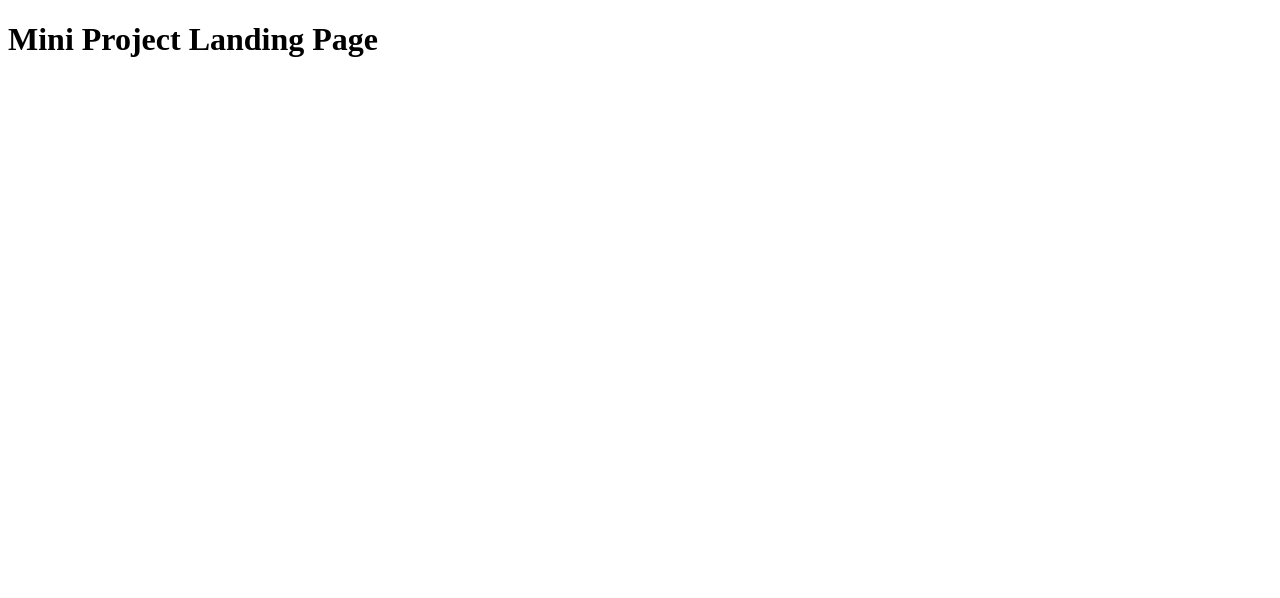
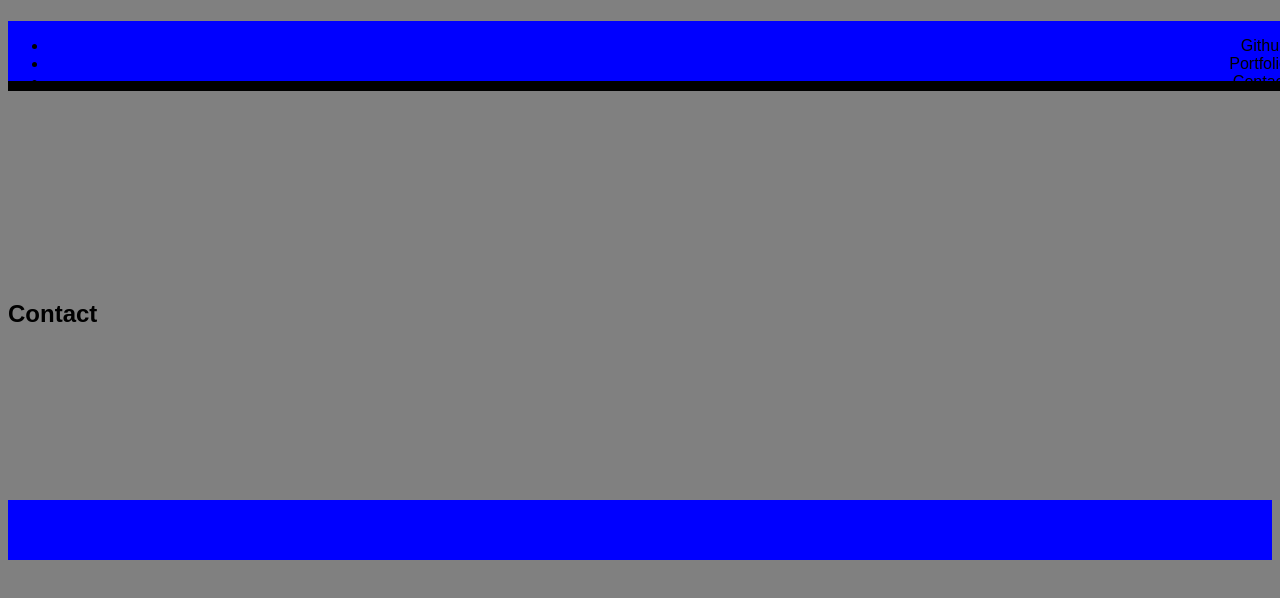
Before and after one commit to delantetr/improved-broccoli, a plain HTML site: page index.html in a window 1280 px wide. Drawn offline with Linux system fonts and the light colour scheme.

Commit message:
first draft edits

```diff
--- a/assets/style.css
+++ b/assets/style.css
@@ -0,0 +1,40 @@
+* {
+    font-family: Arial, Helvetica, sans-serif;
+}
+
+body {
+    background-color: gray;
+    display: block;
+}
+
+header {
+    position: fixed;
+    border-bottom: 10px solid black;
+}
+
+header, footer {
+    background-color: blue;
+    height: 60px;
+    width: 100%;
+
+}
+
+nav {
+    display: inline;
+    text-align: right;
+}
+
+section {
+    height: 200px;
+    width: 100%;
+}
+
+h1 {
+    text-align: left;
+
+
+}
+
+h2 {
+
+}
--- a/index.html
+++ b/index.html
@@ -4,9 +4,31 @@
     <meta charset="UTF-8">
     <meta http-equiv="X-UA-Compatible" content="IE=edge">
     <meta name="viewport" content="width=device-width, initial-scale=1.0">
+    <link rel="stylesheet" href="./assets/style.css">
     <title>Mini Project 1</title>
 </head>
+
 <body>
+    <header>
+        <nav>
+            <ul>
+                <li>Github</li>
+                <li>Portfolio</li>
+                <li>Contact</li>
+            </ul>
+        </nav>
+    </header>
     <h1>Mini Project Landing Page</h1>
+
+    <section>
+
+    </section>
+
+    <section>
+        <h2>Contact</h2>
+    </section>
+
+    <footer></footer>
 </body>
+
 </html>
```
